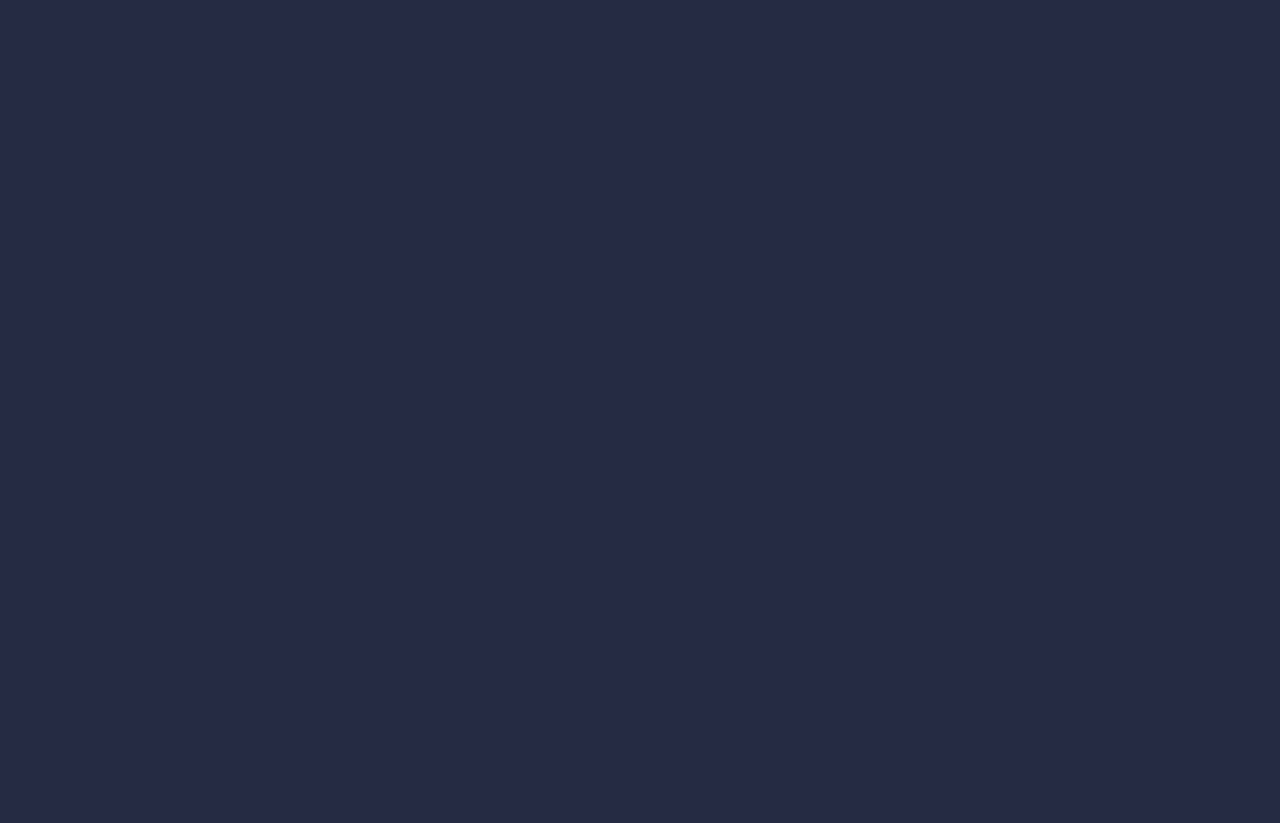
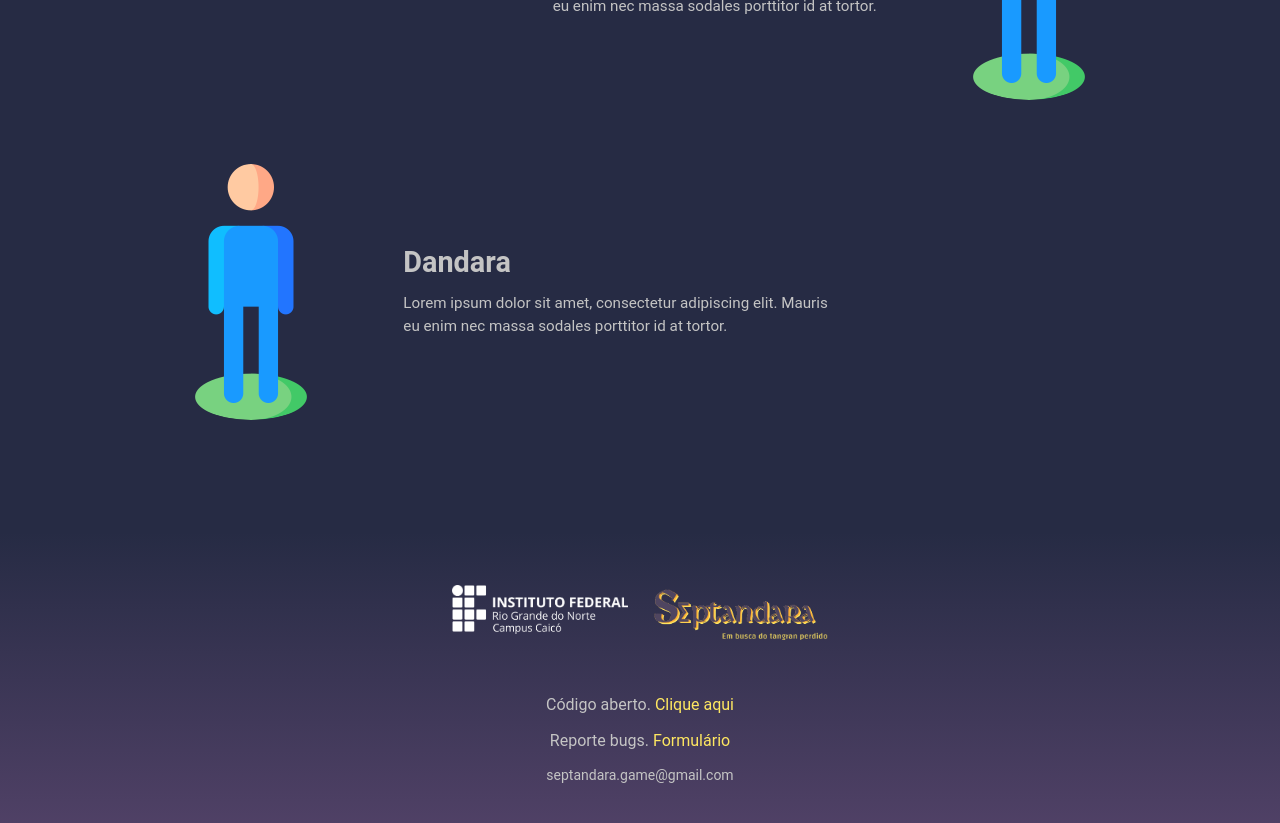
Before and after one commit to eduardamirelly/septandara-website, a React (Create React App) app: page / in a window 1280 px wide. Shown: the part 7960-8783 px from the top of the page. Before the commit the page ends 5493 px from the top, so only its background shows below. Built offline with nearby package versions, Linux system fonts and the light colour scheme.

Commit message:
section NPCs and footer

```diff
--- /dev/null
+++ b/src/components/Footer.js
@@ -0,0 +1,25 @@
+import React from 'react'
+
+function Footer() {
+  return (
+    <div className="">
+        <div className="flex justify-around items-center flex-wrap">
+            <img className="w-44 m-3" src="/imgs/logo-ifrn.png" alt="logo-ifrn" />
+            <img className="w-44 m-3" src="/imgs/logo.png" alt="logo" />
+        </div>
+        <div className="flex flex-col items-center justify-center mt-8">
+            <p className="text-md text-gray-100 my-1.5">
+                Código aberto. <a className="text-yellow-100 hover:text-gray-100" href="/">Clique aqui</a>
+            </p>
+            <p className="text-md text-gray-100 my-1.5">
+                Reporte bugs. <a className="text-yellow-100 hover:text-gray-100" href="/">Formulário</a>
+            </p>
+            <p className="text-sm text-gray-100 my-1.5">
+                septandara.game@gmail.com
+            </p>
+        </div>
+    </div>
+  )
+}
+
+export default Footer
--- a/src/components/layouts/BlockInfo.js
+++ b/src/components/layouts/BlockInfo.js
@@ -2,7 +2,7 @@ import React from 'react'
 
 function BlockInfo(props) {
   return (
-    <div data-aos={props.anim} data-aos-duration="1800" className={"py-8 flex lg:flex-row flex-col lg:flex-nowrap flex-wrap items-center " + props.addAlignCustom}>
+    <div data-aos={props.anim} data-aos-duration="2000" className={"py-8 flex lg:flex-row flex-col lg:flex-nowrap flex-wrap items-center " + props.addAlignCustom}>
         {props.children}
     </div>
   )
--- a/src/components/layouts/Container.js
+++ b/src/components/layouts/Container.js
@@ -2,7 +2,7 @@ import React from 'react'
 
 function Container(props) {
   return (
-    <div className="sm:px-8 px-3 flex flex-col justify-center items-center min-w-[250px]">
+    <div className="flex flex-col justify-center items-center min-w-[250px]">
         {props.children}
     </div>
   )
--- a/src/components/layouts/InfoWorldorNPC.js
+++ b/src/components/layouts/InfoWorldorNPC.js
@@ -2,7 +2,7 @@ import React from 'react'
 
 function InfoWorldorNPC(props) {
   return (
-    <div className="text-gray-100 lg:mx-6 my-6 lg:order-none order-2 lg:w-5/12">
+    <div className="text-gray-100 lg:mx-6 my-6 lg:order-none order-2 lg:w-5/12 w-10/12">
         <h4 className={"mb-2 text-[1.8rem] font-semibold " + props.addTextAlign}>{props.name}</h4>
         <p className={"mb-1.5 text-[.95rem] font-regular " + props.addTextAlign}>{props.description}</p>
     </div>
--- a/src/components/layouts/Section.js
+++ b/src/components/layouts/Section.js
@@ -2,7 +2,7 @@ import React from 'react'
 
 function Section(props) {
   return (
-    <section className="w-full pb-20 pt-8 flex flex-col items-center">
+    <section className="w-full pb-20 pt-8 px-5 flex flex-col items-center relative">
         {props.children}
     </section>
   )
--- a/src/components/pages/Home.css
+++ b/src/components/pages/Home.css
@@ -4,3 +4,10 @@
     left: 0;
     right: 0;
 }
+
+.gradient-footer{
+    background: linear-gradient(180deg, #262B44 0%, #56446B 100%);
+    z-index: -10;
+    left: 0;
+    right: 0;
+}
--- a/src/components/pages/Home.js
+++ b/src/components/pages/Home.js
@@ -1,5 +1,6 @@
 import React from 'react'
 import ButtonLink from '../buttons/ButtonLink'
+import Footer from '../Footer'
 import BlockInfo from '../layouts/BlockInfo'
 import Container from '../layouts/Container'
 import ImageCircle from '../layouts/ImageCircle'
@@ -154,6 +155,104 @@ function Home() {
             </div>
           </div>
         </Section>
+        <Section>
+          <div className="w-10/12">
+            <div className="w-full flex lg:justify-start justify-center">
+              <BlockInfo anim="fade-up" addAlignCustom="justify-start">
+                <ImageCircle image="/imgs/person.png" />
+                <InfoWorldorNPC
+                  name="Dandara"
+                  description="Lorem ipsum dolor sit amet, consectetur adipiscing elit. Mauris eu enim nec massa sodales porttitor id at tortor."
+                  addTextAlign="text-center lg:text-left"
+                />
+              </BlockInfo>
+            </div>
+            <div className="w-full flex lg:justify-end justify-center">
+              <BlockInfo anim="fade-up" addAlignCustom="justify-end">
+                <InfoWorldorNPC
+                  name="Dandara"
+                  description="Lorem ipsum dolor sit amet, consectetur adipiscing elit. Mauris eu enim nec massa sodales porttitor id at tortor."
+                  addTextAlign="text-center lg:text-right"
+                />
+                <ImageCircle image="/imgs/person.png" />
+              </BlockInfo>
+            </div>
+            <div className="w-full flex lg:justify-start justify-center">
+              <BlockInfo anim="fade-up" addAlignCustom="justify-start">
+                <ImageCircle image="/imgs/person.png" />
+                <InfoWorldorNPC
+                  name="Dandara"
+                  description="Lorem ipsum dolor sit amet, consectetur adipiscing elit. Mauris eu enim nec massa sodales porttitor id at tortor."
+                  addTextAlign="text-center lg:text-left"
+                />
+              </BlockInfo>
+            </div>
+            <div className="w-full flex lg:justify-end justify-center">
+              <BlockInfo anim="fade-up" addAlignCustom="justify-end">
+                <InfoWorldorNPC
+                  name="Dandara"
+                  description="Lorem ipsum dolor sit amet, consectetur adipiscing elit. Mauris eu enim nec massa sodales porttitor id at tortor."
+                  addTextAlign="text-center lg:text-right"
+                />
+                <ImageCircle image="/imgs/person.png" />
+              </BlockInfo>
+            </div>
+            <div className="w-full flex lg:justify-start justify-center">
+              <BlockInfo anim="fade-up" addAlignCustom="justify-start">
+                <ImageCircle image="/imgs/person.png" />
+                <InfoWorldorNPC
+                  name="Dandara"
+                  description="Lorem ipsum dolor sit amet, consectetur adipiscing elit. Mauris eu enim nec massa sodales porttitor id at tortor."
+                  addTextAlign="text-center lg:text-left"
+                />
+              </BlockInfo>
+            </div>
+            <div className="w-full flex lg:justify-end justify-center">
+              <BlockInfo anim="fade-up" addAlignCustom="justify-end">
+                <InfoWorldorNPC
+                  name="Dandara"
+                  description="Lorem ipsum dolor sit amet, consectetur adipiscing elit. Mauris eu enim nec massa sodales porttitor id at tortor."
+                  addTextAlign="text-center lg:text-right"
+                />
+                <ImageCircle image="/imgs/person.png" />
+              </BlockInfo>
+            </div>
+            <div className="w-full flex lg:justify-start justify-center">
+              <BlockInfo anim="fade-up" addAlignCustom="justify-start">
+                <ImageCircle image="/imgs/person.png" />
+                <InfoWorldorNPC
+                  name="Dandara"
+                  description="Lorem ipsum dolor sit amet, consectetur adipiscing elit. Mauris eu enim nec massa sodales porttitor id at tortor."
+                  addTextAlign="text-center lg:text-left"
+                />
+              </BlockInfo>
+            </div>
+            <div className="w-full flex lg:justify-end justify-center">
+              <BlockInfo anim="fade-up" addAlignCustom="justify-end">
+                <InfoWorldorNPC
+                  name="Dandara"
+                  description="Lorem ipsum dolor sit amet, consectetur adipiscing elit. Mauris eu enim nec massa sodales porttitor id at tortor."
+                  addTextAlign="text-center lg:text-right"
+                />
+                <ImageCircle image="/imgs/person.png" />
+              </BlockInfo>
+            </div>
+            <div className="w-full flex lg:justify-start justify-center">
+              <BlockInfo anim="fade-up" addAlignCustom="justify-start">
+                <ImageCircle image="/imgs/person.png" />
+                <InfoWorldorNPC
+                  name="Dandara"
+                  description="Lorem ipsum dolor sit amet, consectetur adipiscing elit. Mauris eu enim nec massa sodales porttitor id at tortor."
+                  addTextAlign="text-center lg:text-left"
+                />
+              </BlockInfo>
+            </div>
+          </div>
+        </Section>
+        <Section>
+          <div className="gradient-footer absolute bottom-0 w-full h-full"></div>
+          <Footer />
+        </Section>
     </Container>
   )
 }
```
Also changed, not shown: public/imgs/logo-ifrn.png (added), public/imgs/person.png (added).
